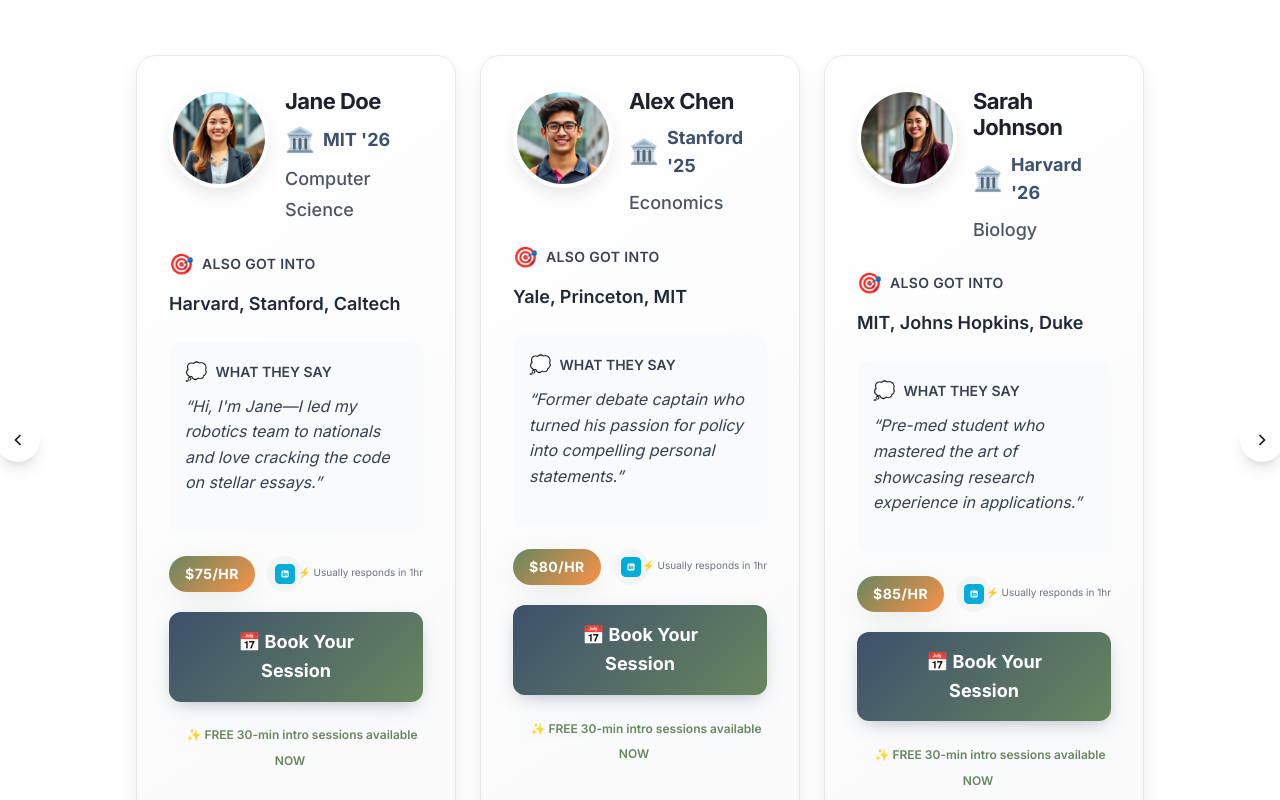
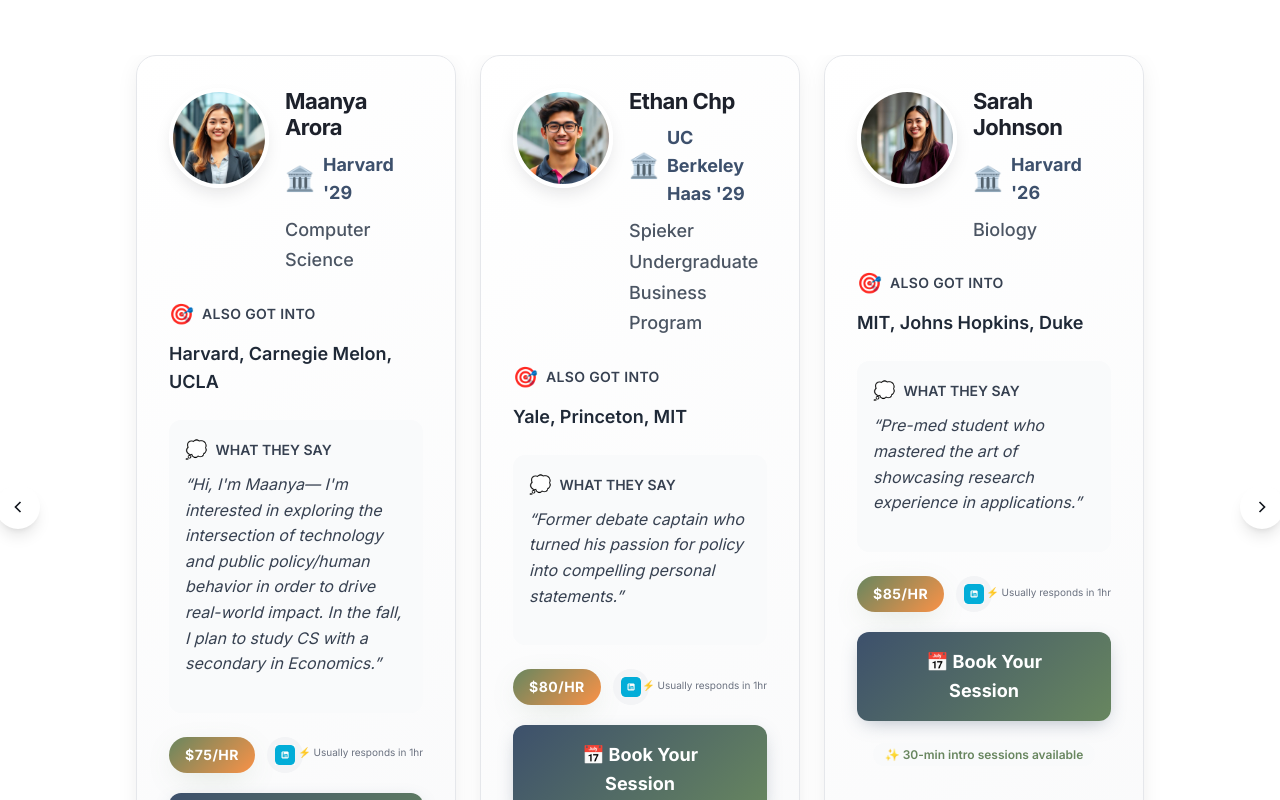
Before and after one commit to Nimal-s-Private-Projects/peer-mentor-admissions-pathway, a React (Vite) app: page / in a window 1280 px wide. Shown: the part 1680-2480 px from the top of the page. Built offline with nearby package versions, Linux system fonts and the light colour scheme.

Commit message:
Code edited in Lovable Code Editor
Edited UI in Lovable

```diff
--- a/src/components/CounselorCarousel.tsx
+++ b/src/components/CounselorCarousel.tsx
@@ -9,26 +9,26 @@ const CounselorCarousel = () => {
 
   const counselors = [
     {
-      name: "Jane Doe",
-      school: "MIT '26",
+      name: "Maanya Arora",
+      school: "Harvard '29",
       major: "Computer Science",
-      admits: "Harvard, Stanford, Caltech",
-      blurb: "Hi, I'm Jane—I led my robotics team to nationals and love cracking the code on stellar essays.",
+      admits: "Harvard, Carnegie Melon, UCLA",
+      blurb: "Hi, I'm Maanya— I'm interested in exploring the intersection of technology and public policy/human behavior in order to drive real-world impact. In the fall, I plan to study CS with a secondary in Economics.",
       rate: "$75/hr",
       photo: janeProfile,
-      linkedinUrl: "https://linkedin.com/in/janedoe",
+      linkedinUrl: "https://www.linkedin.com/in/maanyaarora07/",
       bookingUrl: "https://calendly.com/periasamynimal/30min"
     },
     {
-      name: "Alex Chen",
-      school: "Stanford '25",
-      major: "Economics",
+      name: "Ethan Chp",
+      school: "UC Berkeley Haas '29",
+      major: "Spieker Undergraduate Business Program",
       admits: "Yale, Princeton, MIT",
       blurb: "Former debate captain who turned his passion for policy into compelling personal statements.",
       rate: "$80/hr",
       photo: alexProfile,
       linkedinUrl: "https://linkedin.com/in/alexchen",
-      bookingUrl: "https://calendly.com/alexchen-counseling"
+      bookingUrl: "https://calendly.com/periasamynimal/30min"
     },
     {
       name: "Sarah Johnson",
@@ -39,7 +39,7 @@ const CounselorCarousel = () => {
       rate: "$85/hr",
       photo: sarahProfile,
       linkedinUrl: "https://linkedin.com/in/sarahjohnson",
-      bookingUrl: "https://calendly.com/sarahjohnson-counseling"
+      bookingUrl: "https://calendly.com/periasamynimal/30min"
     }
   ];
 
@@ -170,7 +170,7 @@ const CounselorCarousel = () => {
 
                   <div className="mt-3 text-center">
                     <span className="text-xs font-semibold bg-gray-50 px-3 py-1 rounded-full" style={{ color: 'hsl(107, 17%, 45%)' }}>
-                      ✨ FREE 30-min intro sessions available NOW
+                      ✨ 30-min intro sessions available
                     </span>
                   </div>
                 </div>
```
